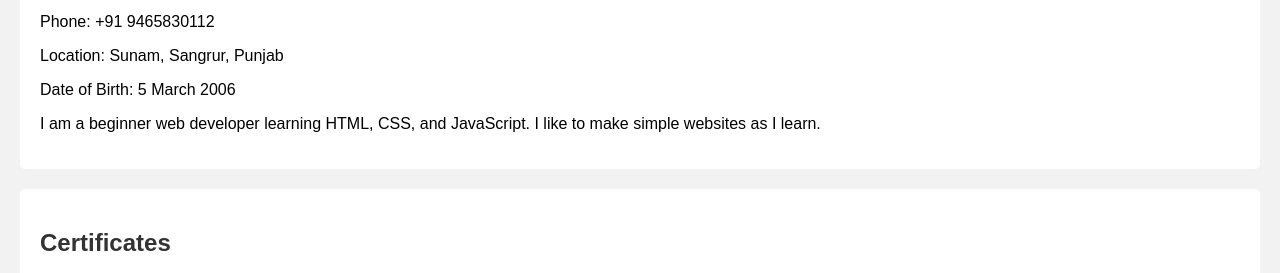
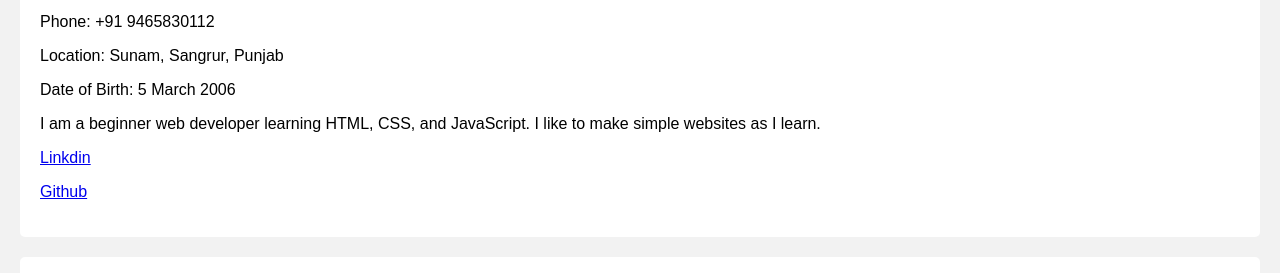
Before and after one commit to Upandergarg/portfolio, a plain HTML site: page index.html in a window 1280 px wide. Shown: the part 509-782 px from the top of the page. Drawn offline with Linux system fonts and the light colour scheme.

Commit message:
index.html

```diff
--- a/index.html
+++ b/index.html
@@ -70,6 +70,8 @@
     <p>Location: Sunam, Sangrur, Punjab</p>
     <p>Date of Birth: 5 March 2006</p>
     <p>I am a beginner web developer learning HTML, CSS, and JavaScript. I like to make simple websites as I learn.</p>
+    <p> <a href="https://www.linkedin.com/in/upander-garg-04273a315/">Linkdin</a></p>
+    <p><a href="https://github.com/Upandergarg">Github </a></p>
   </section>
 
   <section id="certificates">
```
